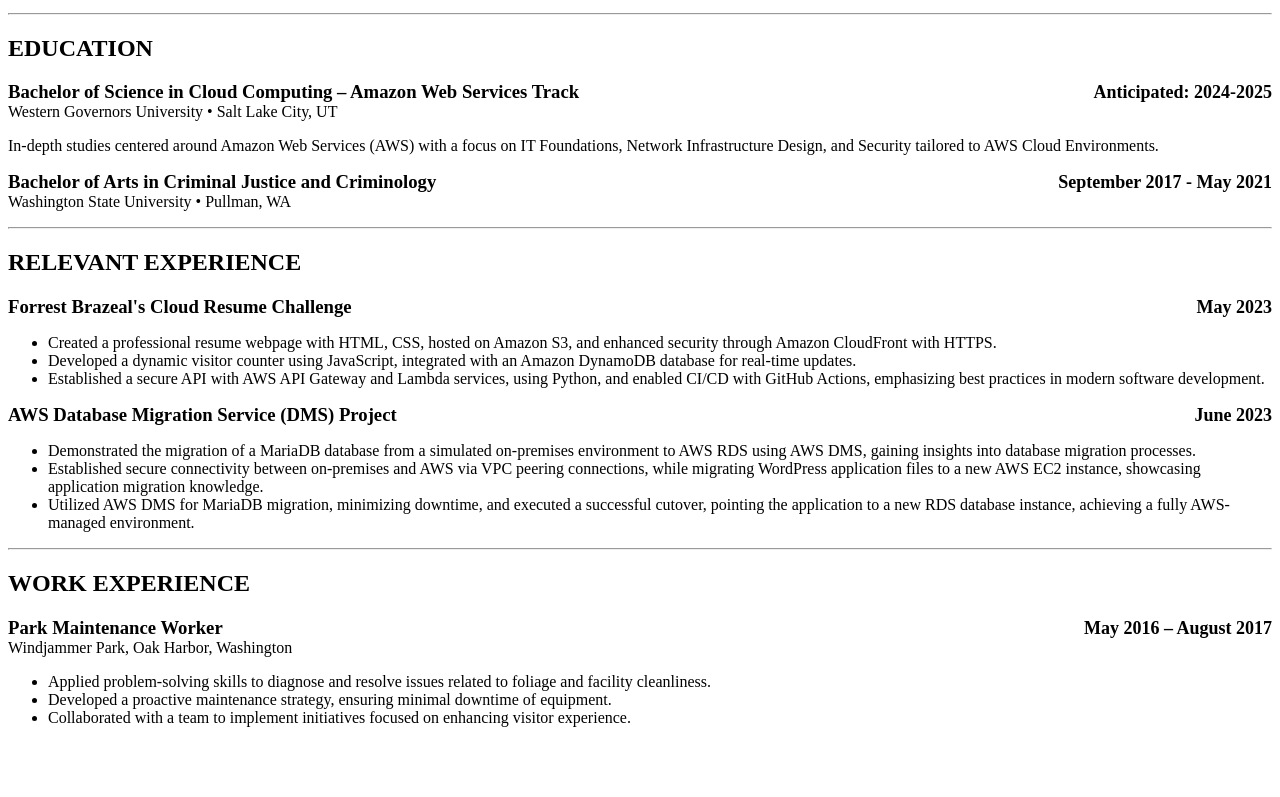
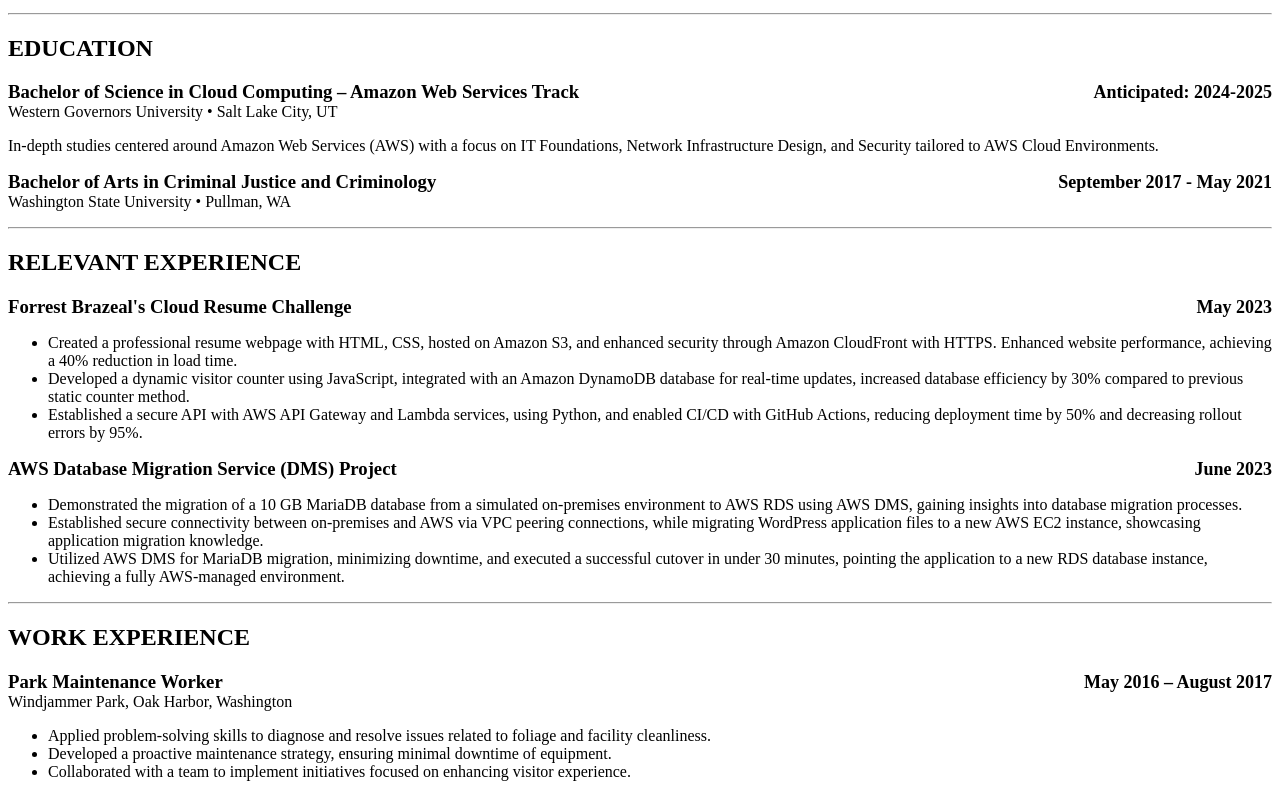
Before and after one commit to Jakns99/aws-cloud-resume-challenge, a plain HTML site: page resume-site/index.html in a window 1280 px wide. Shown: the part 1184-1981 px from the top of the page. Before the commit the page ends 1927 px from the top, so only its background shows below. Drawn offline with Linux system fonts and the light colour scheme; no server answers; a web font is replaced by a local one.

Commit message:
Update index.html
Updated Resume to be up-to-date.

```diff
--- a/resume-site/index.html
+++ b/resume-site/index.html
@@ -107,9 +107,9 @@
               <p class="date"><strong>May 2023</strong></p>
               </div>
                 <ul>
-                    <li>Created a professional resume webpage with HTML, CSS, hosted on Amazon S3, and enhanced security through Amazon CloudFront with HTTPS.</li>
-                    <li>Developed a dynamic visitor counter using JavaScript, integrated with an Amazon DynamoDB database for real-time updates.</li>
-                    <li>Established a secure API with AWS API Gateway and Lambda services, using Python, and enabled CI/CD with GitHub Actions, emphasizing best practices in modern software development.</li>
+                    <li>Created a professional resume webpage with HTML, CSS, hosted on Amazon S3, and enhanced security through Amazon CloudFront with HTTPS. Enhanced website performance, achieving a 40% reduction in load time.</li>
+                    <li>Developed a dynamic visitor counter using JavaScript, integrated with an Amazon DynamoDB database for real-time updates, increased database efficiency by 30% compared to previous static counter method.</li>
+                    <li>Established a secure API with AWS API Gateway and Lambda services, using Python, and enabled CI/CD with GitHub Actions, reducing deployment time by 50% and decreasing rollout errors by 95%.</li>
                 </ul>
             </article>
             <article>
@@ -119,9 +119,9 @@
                 </div>
 
                 <ul>
-                    <li>Demonstrated the migration of a MariaDB database from a simulated on-premises environment to AWS RDS using AWS DMS, gaining insights into database migration processes.</li>
+                    <li>Demonstrated the migration of a 10 GB MariaDB database from a simulated on-premises environment to AWS RDS using AWS DMS, gaining insights into database migration processes.</li>
                     <li>Established secure connectivity between on-premises and AWS via VPC peering connections, while migrating WordPress application files to a new AWS EC2 instance, showcasing application migration knowledge.</li>
-                    <li>Utilized AWS DMS for MariaDB migration, minimizing downtime, and executed a successful cutover, pointing the application to a new RDS database instance, achieving a fully AWS-managed environment.</li>
+                    <li>Utilized AWS DMS for MariaDB migration, minimizing downtime, and executed a successful cutover in under 30 minutes, pointing the application to a new RDS database instance, achieving a fully AWS-managed environment.</li>
                 </ul>
             </article>
             <hr>
```
